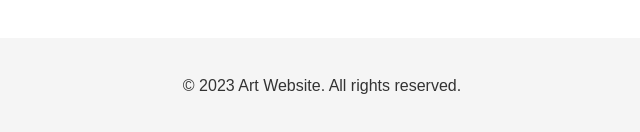
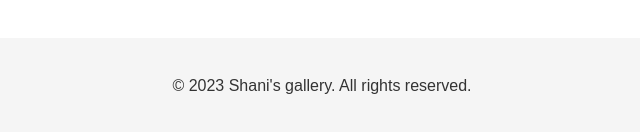
Before and after one commit to bopcho/art-gallery, a plain HTML site: page index.html in a window 1280 px wide. Shown: the part 682-814 px from the top of the page, 318-958 px from the left. Drawn offline with Linux system fonts and the light colour scheme.

Commit message:
Update index.html

```diff
--- a/index.html
+++ b/index.html
@@ -30,7 +30,7 @@
 </main>
 
 <footer>
-  <p>&copy; 2023 Art Website. All rights reserved.</p>
+  <p>&copy; 2023 Shani's gallery. All rights reserved.</p>
 </footer>
 </body>
 </html>
```
